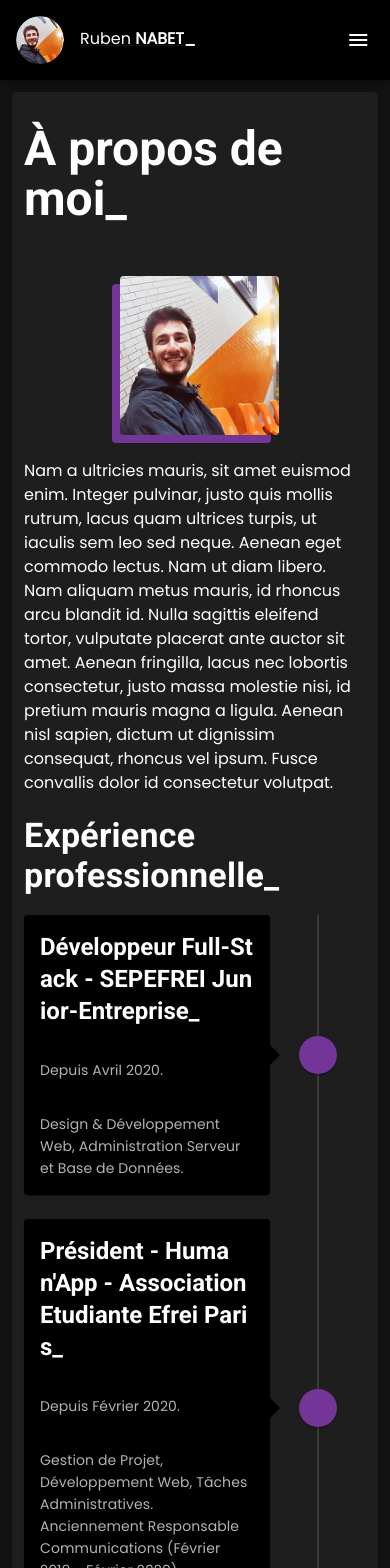
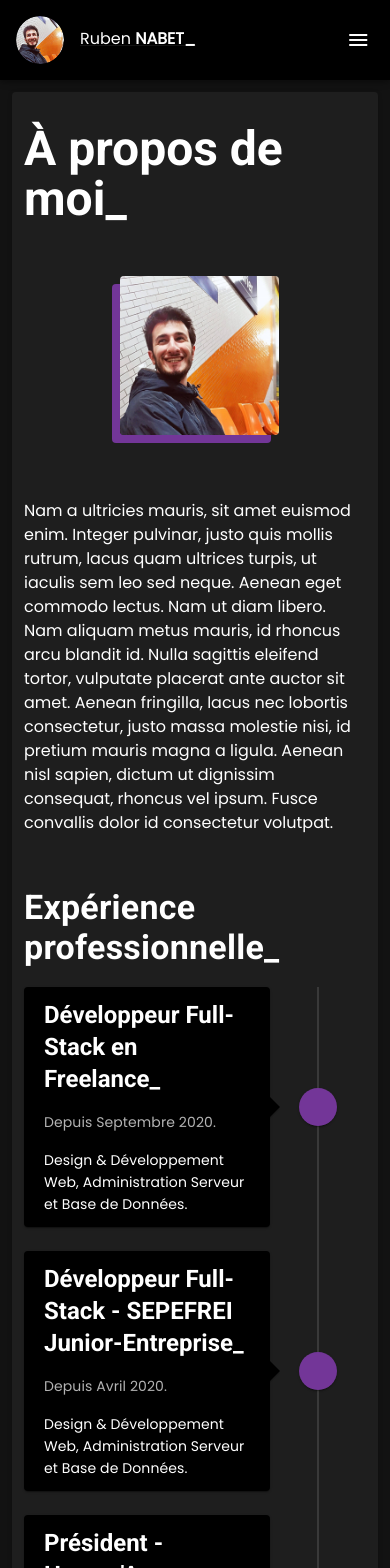
Before and after one commit to cvbenur/ruben-nabet-fr, a Nuxt app: page /about-me in a window 390 px wide. Shown: the top 1568 px of the page. Built offline with nearby package versions, Linux system fonts and the light colour scheme.

Commit message:
Tweak responsive design

```diff
--- a/src/components/about/Timeline.vue
+++ b/src/components/about/Timeline.vue
@@ -7,7 +7,7 @@
       <v-col
         cols="12"
         sm="12"
-        xl="8"
+        xl="9"
         class="py-0"
       >
         <v-timeline
@@ -31,17 +31,16 @@
               <v-card
                 :color="$vuetify.theme.dark ? 'black' : 'primary'"
                 elevation="1"
+                class="py-3 px-5"
               >
-                <v-card-title
-                  class="headline text-h5 font-weight-bold"
-                >
-                  {{ $t(`pages.about.${category}.items[${i}].title`) }}_
-                </v-card-title>
-                <v-card-text class="pt-4">
-                  {{ $t(`pages.about.${category}.items[${i}].date`) }}
+                <p class="headline text-h5 font-weight-bold">
+                  {{ $t(`pages.about.${category}.items[${i-1}].title`) }}_
+                </p>
+                <v-card-text class="pa-0 mb-4">
+                  {{ $t(`pages.about.${category}.items[${i-1}].date`) }}
                 </v-card-text>
-                <v-card-text>
-                  {{ $t(`pages.about.${category}.items[${i}].description`) }}
+                <v-card-text class="pa-0 white--text">
+                  {{ $t(`pages.about.${category}.items[${i-1}].description`) }}
                 </v-card-text>
               </v-card>
             </v-timeline-item>
@@ -72,7 +71,7 @@ export default class Timeline extends Vue {
     if (this.nbrExps === 0) {
       this.nbrExps = (this.category === 'pro'
         ? nbrs.exps.pro
-        : nbrs.exps.edu) - 1
+        : nbrs.exps.edu)
     }
   }
 }
--- a/src/components/technologies/TechCategory.vue
+++ b/src/components/technologies/TechCategory.vue
@@ -13,7 +13,8 @@
         v-for="(tech, i) in technos"
         :key="i"
         cols="6"
-        sm="3"
+        sm="6"
+        md="3"
       >
         <TechTile
           :techno="tech"
--- a/src/pages/_projects/index.vue
+++ b/src/pages/_projects/index.vue
@@ -5,15 +5,17 @@
     <v-row
       align="center"
       justify="start"
+      class="mt-10"
     >
       <v-col
         v-for="i in nbrPrj"
         :key="i"
         cols="12"
-        sm="6"
+        sm="12"
+        md="6"
         class="pt-0"
       >
-        <ProjectTile :nbr="i - 1" />
+        <ProjectTile :nbr="i-1" />
       </v-col>
     </v-row>
   </v-container>
--- a/src/pages/about-me.vue
+++ b/src/pages/about-me.vue
@@ -6,7 +6,7 @@
       <v-row
         align="center"
         justify="center"
-        class="mt-sm-15 mt-10 d-flex"
+        class="mt-sm-15 mt-10 d-flex mb-10"
       >
         <v-col
           cols="6"
@@ -16,7 +16,7 @@
           class="d-flex flex-row-reverse"
         >
           <v-img
-            class="custom-rounded shifted-bottom-left"
+            class="custom-rounded shifted-bottom-left mb-10 mb-md-0"
             :src="require('@/assets/img/pp_fb.jpg')"
             alt="Ruben NABET"
             width="250"
@@ -103,7 +103,7 @@
     >
       <v-col
         cols="12"
-        sm="4"
+        sm="5"
       >
         <v-btn
           color="secondary"
```
